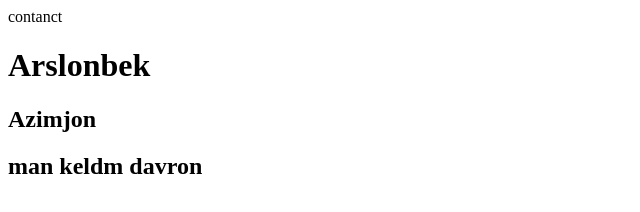
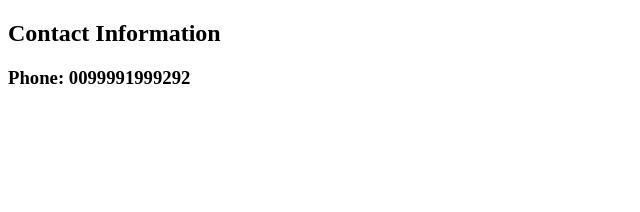
Before and after one commit to arslonbekXX/branch, a plain HTML site: page index.html in a window 1280 px wide. Shown: the whole page, without its empty margins (0-640 px from the left). Drawn offline with Linux system fonts and the light colour scheme.

Commit message:
added footer component

```diff
--- a/index.html
+++ b/index.html
@@ -8,11 +8,10 @@
 		<title>Stepper</title>
 	</head>
 	<body>
-		<footer>contanct</footer>
-		<h1>Arslonbek</h1>
-		<h2>Azimjon</h2>
-
-		<h2>man keldm davron</h2>
+		<footer>
+			<h2>Contact Information</h2>
+			<h3>Phone: 0099991999292</h3>
+		</footer>
 	</body>
 	<script src="./main.js"></script>
 </html>
```
